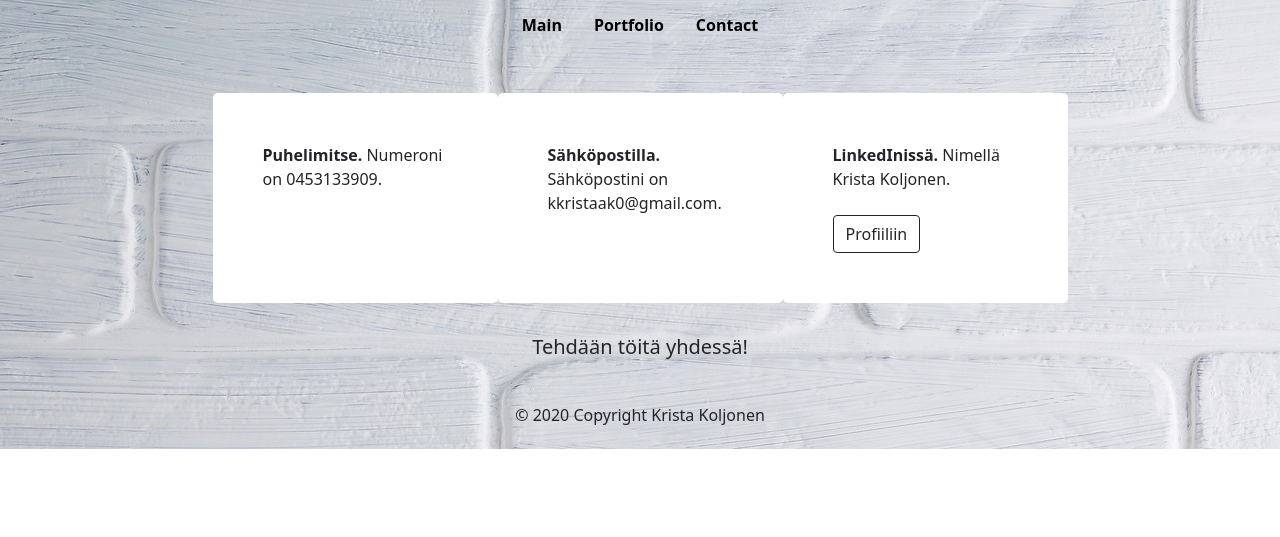
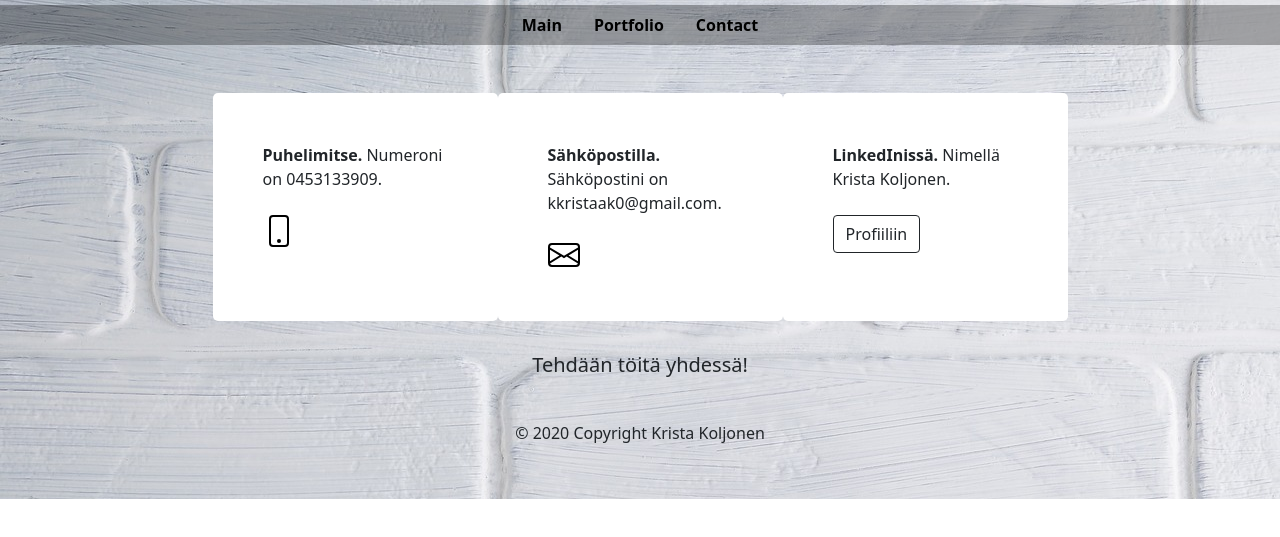
Before and after one commit to kristaiida/BOOTSTRAP, a website: page pages/contact.html in a window 1280 px wide. Shown: the part 151-688 px from the top of the page. Drawn offline with nearby package versions, Linux system fonts and the light colour scheme.

Commit message:
Bootstrap ikonit ja viimeistelyt

```diff
--- /dev/null
+++ b/package.json
@@ -0,0 +1,5 @@
+{
+  "dependencies": {
+    "bootstrap-icons": "^1.7.2"
+  }
+}
--- a/pages/contact.html
+++ b/pages/contact.html
@@ -15,11 +15,12 @@
   <body>
     <div class="bg-image" style="
         background-image: url('../images/bricks.jpg');
-        height: 600px;">
+        height: 650px;">
 
     <h1>Ota yhteyttä!</h1>
 
-    <ul class="nav justify-content-center">
+    <!-- Navbar -->
+    <ul class="nav justify-content-center" style="background-color: rgba(0, 0, 0, 0.3);">
       <li class="nav-item">
         <a class="nav-link active" aria-current="page" href="../index.html">Main</a>
       </li>
@@ -34,13 +35,20 @@
     <br>
     <br>
 
+    <!-- Divit sisällölle -->
     <div class="container">
         <div class="row">
             <div class="col-8 col-sm-3">
               <strong>Puhelimitse.</strong> Numeroni on 0453133909.
+              <br>
+              <br>
+              <img src="/images/phone.svg" alt="Bootstrap" width="32" height="32">
             </div>
             <div class="col-8 col-sm-3">
               <strong>Sähköpostilla.</strong> Sähköpostini on kkristaak0@gmail.com.
+              <br>
+              <br>
+              <img src="/images/envelope.svg" alt="Bootstrap" width="32" height="32">
             </div>
             <div class="col-8 col-sm-3">
               <strong>LinkedInissä.</strong> Nimellä Krista Koljonen.
@@ -62,6 +70,7 @@
     <script src="https://cdn.jsdelivr.net/npm/bootstrap@5.1.3/dist/js/bootstrap.min.js" integrity="sha384-QJHtvGhmr9XOIpI6YVutG+2QOK9T+ZnN4kzFN1RtK3zEFEIsxhlmWl5/YESvpZ13" crossorigin="anonymous"></script>
     -->
 
+    <!-- Footer -->
     <footer class="page-footer font-small white pt-4">
       <div class="container">
         <ul class="list-unstyled list-inline text-center py-2">
```
Also changed, not shown: index.html (+5 -3 lines), pages/portfolio.html (+4 -1 lines), css/style.css (line endings or trailing spaces), images/envelope.svg (added), images/linkedin.svg (added), images/phone.svg (added), 1 other file.
